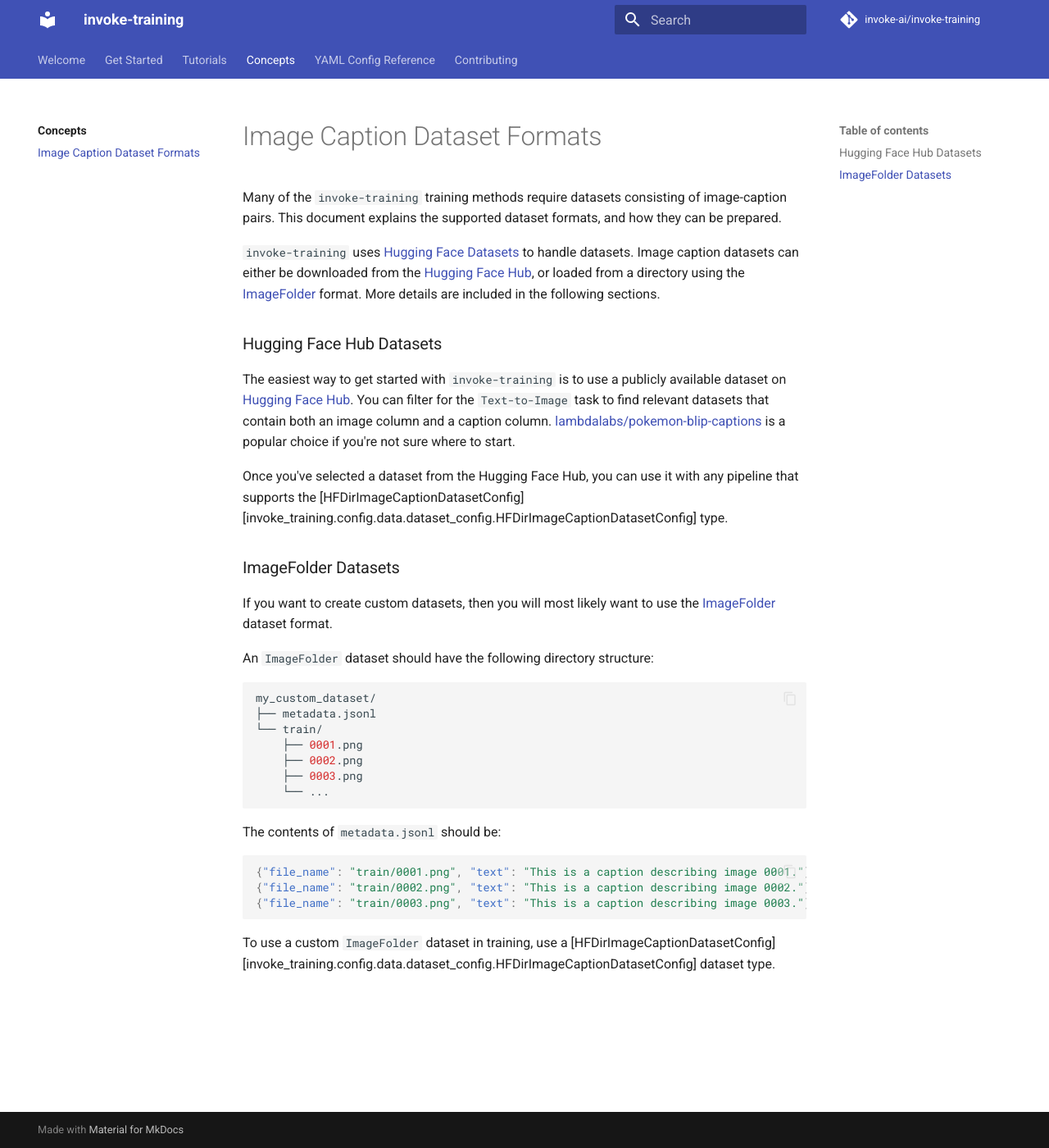
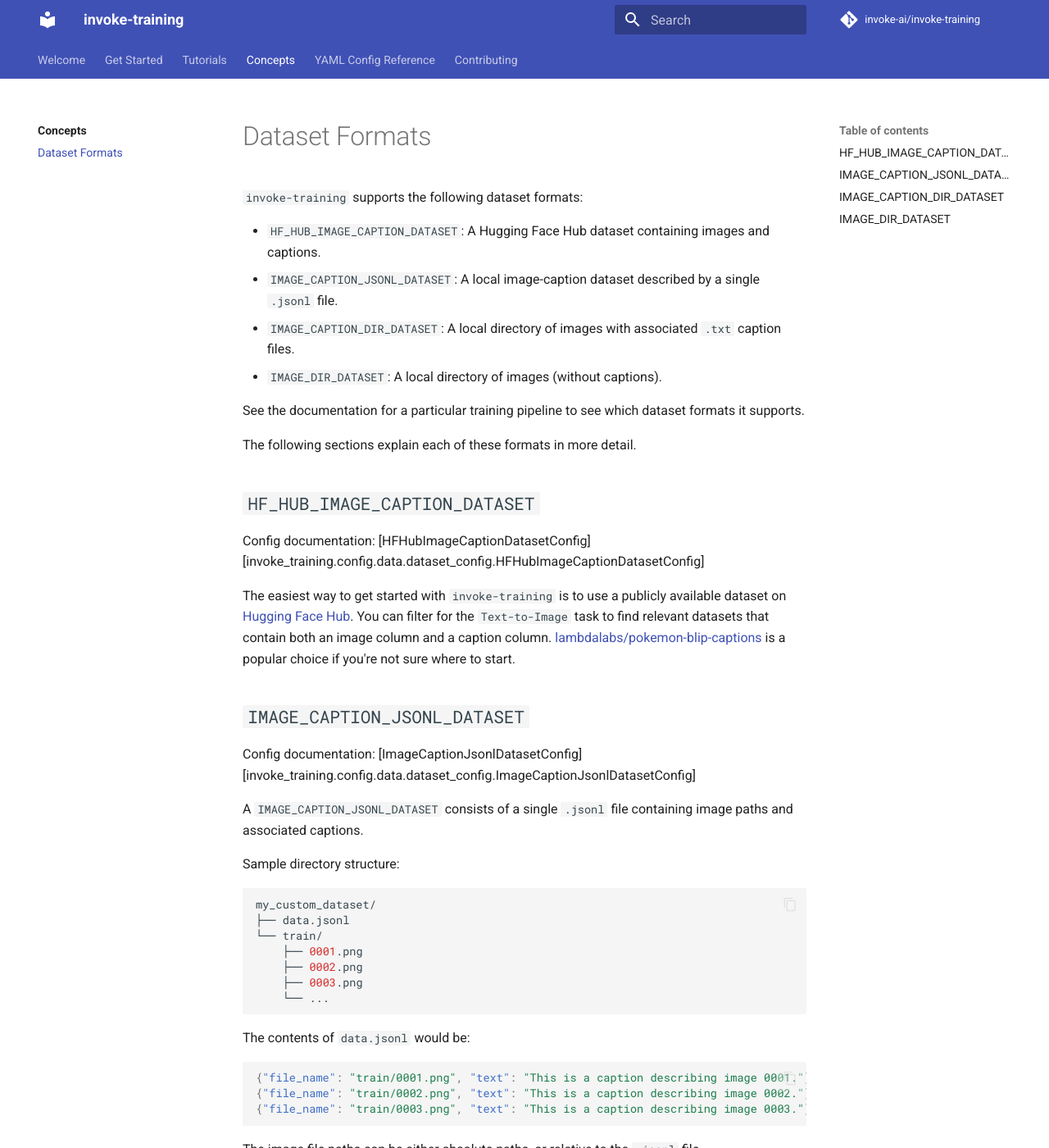
Before and after one commit to invoke-ai/invoke-training, an MkDocs documentation site: the page built from docs/concepts/dataset_formats.md, in a window 1280 px wide and 1400 px high. Shown: the whole window at 82% size. Built offline with MkDocs 1.6.1 and Material for MkDocs 9.7.7, drawn with Linux system fonts in a browser that asks for light colours; comment, search, counter and statistics services are not loaded; some of the changed text lies outside the part shown.

Commit message:
Update dataset format documentation.

````diff
--- a/docs/concepts/dataset_formats.md
+++ b/docs/concepts/dataset_formats.md
@@ -1,20 +1,32 @@
-# Image Caption Dataset Formats
-Many of the `invoke-training` training methods require datasets consisting of image-caption pairs. This document explains the supported dataset formats, and how they can be prepared.
+# Dataset Formats
 
-`invoke-training` uses [Hugging Face Datasets](https://huggingface.co/docs/datasets/main/en/index) to handle datasets. Image caption datasets can either be downloaded from the [Hugging Face Hub](https://huggingface.co/datasets), or loaded from a directory using the [ImageFolder](https://huggingface.co/docs/datasets/v2.4.0/en/image_load#imagefolder) format. More details are included in the following sections.
+`invoke-training` supports the following dataset formats:
 
-### Hugging Face Hub Datasets
+- `HF_HUB_IMAGE_CAPTION_DATASET`: A Hugging Face Hub dataset containing images and captions.
+- `IMAGE_CAPTION_JSONL_DATASET`: A local image-caption dataset described by a single `.jsonl` file.
+- `IMAGE_CAPTION_DIR_DATASET`: A local directory of images with associated `.txt` caption files.
+- `IMAGE_DIR_DATASET`: A local directory of images (without captions).
+
+See the documentation for a particular training pipeline to see which dataset formats it supports.
+
+The following sections explain each of these formats in more detail.
+
+## `HF_HUB_IMAGE_CAPTION_DATASET`
+
+Config documentation: [HFHubImageCaptionDatasetConfig][invoke_training.config.data.dataset_config.HFHubImageCaptionDatasetConfig]
+
 The easiest way to get started with `invoke-training` is to use a publicly available dataset on [Hugging Face Hub](https://huggingface.co/datasets). You can filter for the `Text-to-Image` task to find relevant datasets that contain both an image column and a caption column. [lambdalabs/pokemon-blip-captions](https://huggingface.co/datasets/lambdalabs/pokemon-blip-captions) is a popular choice if you're not sure where to start.
 
-Once you've selected a dataset from the Hugging Face Hub, you can use it with any pipeline that supports the [HFDirImageCaptionDatasetConfig][invoke_training.config.data.dataset_config.HFDirImageCaptionDatasetConfig] type.
+## `IMAGE_CAPTION_JSONL_DATASET`
 
-### ImageFolder Datasets
-If you want to create custom datasets, then you will most likely want to use the [ImageFolder](https://huggingface.co/docs/datasets/v2.4.0/en/image_load#imagefolder) dataset format.
+Config documentation: [ImageCaptionJsonlDatasetConfig][invoke_training.config.data.dataset_config.ImageCaptionJsonlDatasetConfig]
 
-An `ImageFolder` dataset should have the following directory structure:
+A `IMAGE_CAPTION_JSONL_DATASET` consists of a single `.jsonl` file containing image paths and associated captions.
+
+Sample directory structure:
 ```bash
 my_custom_dataset/
-├── metadata.jsonl
+├── data.jsonl
 └── train/
     ├── 0001.png
     ├── 0002.png
@@ -22,11 +34,71 @@
     └── ...
 ```
 
-The contents of `metadata.jsonl` should be:
+The contents of `data.jsonl` would be:
 ```json
 {"file_name": "train/0001.png", "text": "This is a caption describing image 0001."}
 {"file_name": "train/0002.png", "text": "This is a caption describing image 0002."}
 {"file_name": "train/0003.png", "text": "This is a caption describing image 0003."}
 ```
 
-To use a custom `ImageFolder` dataset in training, use a [HFDirImageCaptionDatasetConfig][invoke_training.config.data.dataset_config.HFDirImageCaptionDatasetConfig] dataset type.
+The image file paths can be either absolute paths, or relative to the `.jsonl` file.
+
+Finally, this dataset can be used with the following pipeline dataset configuration:
+```yaml
+type: IMAGE_CAPTION_JSONL_DATASET
+jsonl_path: /path/to/my_custom_dataset/metadata.jsonl
+image_column: file_name
+caption_column: text
+```
+
+A useful characteristic of this dataset format is that a `.jsonl` file can reference an image file anywhere on the local disk. It is common to maintain multiple `.jsonl` datasets that reference some of the same images without needing multiple copies of those images on disk.
+
+## `IMAGE_CAPTION_DIR_DATASET`
+
+Config documentation: [ImageCaptionDirDataset][invoke_training.config.data.dataset_config.ImageCaptionDirDatasetConfig]
+
+A `IMAGE_CAPTION_DIR_DATASET` consists of a directory of image files and corresponding `.txt` caption files of the same name.
+
+Sample directory structure:
+```bash
+my_custom_dataset/
+├── 0001.png
+├── 0001.txt
+├── 0002.jpg
+├── 0002.txt
+├── 0003.png
+├── 0003.txt
+└── ...
+```
+
+Each `.txt` file should contain a caption on the first line of the file. Here are the sample contents of `0001.txt`:
+```txt title="0001.txt"
+this is a caption for example 0001
+```
+
+This dataset can be used with the following pipeline dataset configuration:
+```yaml
+type: IMAGE_CAPTION_DIR_DATASET
+dataset_dir: /path/to/my_custom_dataset
+```
+
+## `IMAGE_DIR_DATASET`
+
+Config documentation: [ImageDirDataset][invoke_training.config.data.dataset_config.ImageDirDatasetConfig]
+
+A `IMAGE_DIR_DATASET` consists of a single directory of images (without captions).
+
+Sample directory structure:
+```bash
+my_custom_dataset/
+├── 0001.png
+├── 0002.jpg
+├── 0003.png
+└── ...
+```
+
+This dataset can be used with the following pipeline dataset configuration:
+```yaml
+type: IMAGE_DIR_DATASET
+dataset_dir: /path/to/my_custom_dataset
+```
````
